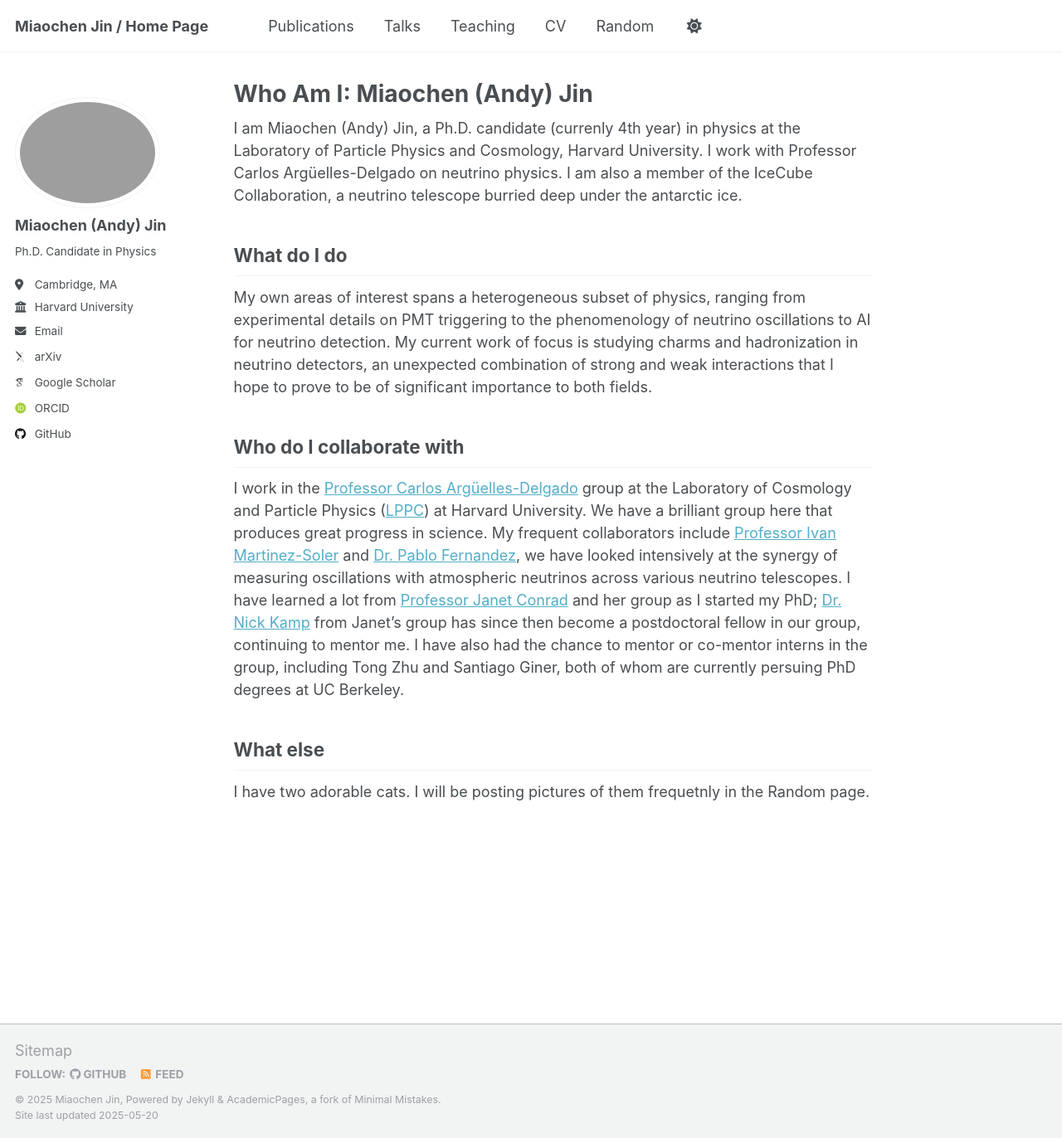
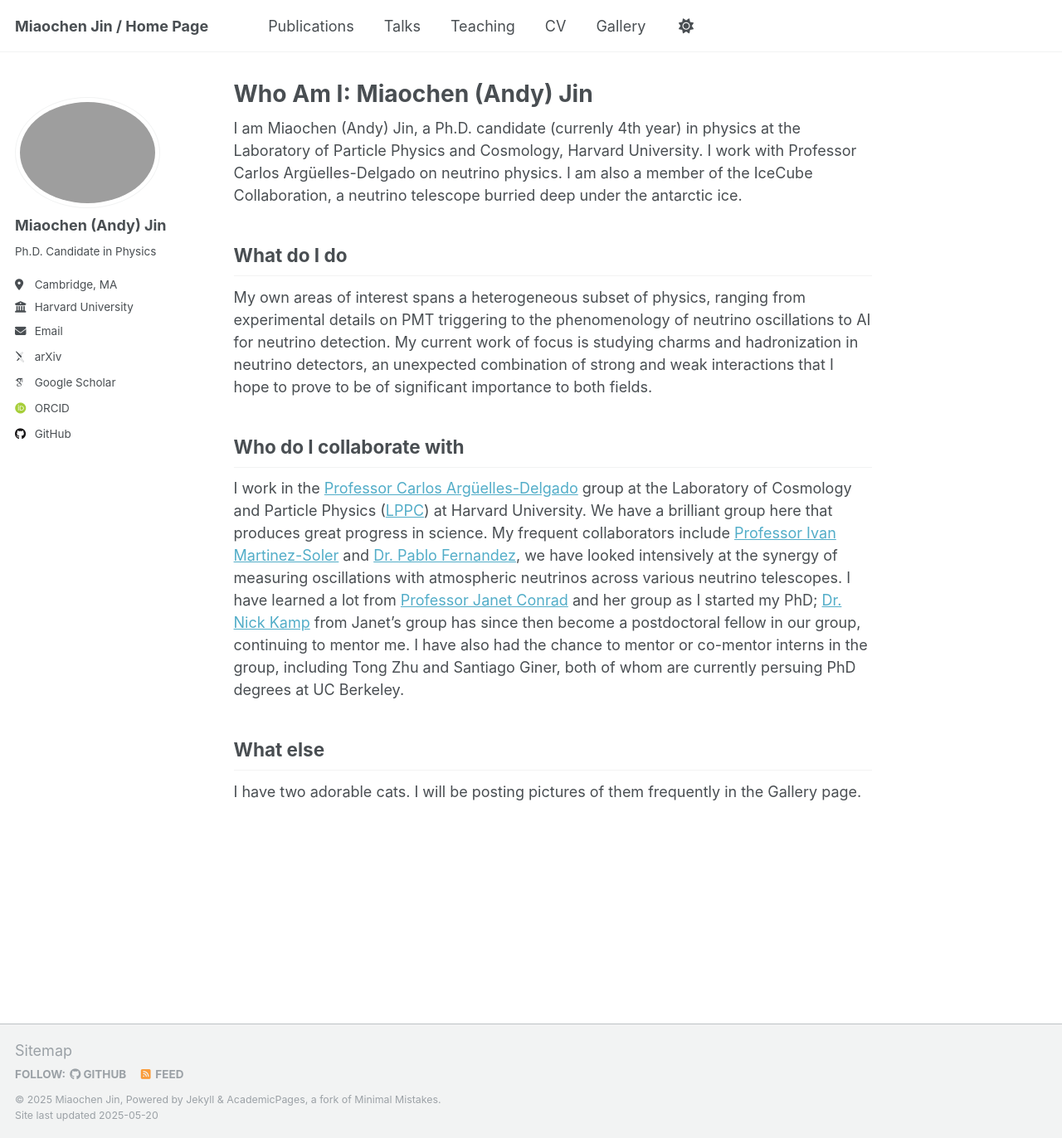
Before and after one commit to MiaochenJin/MiaochenJin.github.io, a Jekyll site: the page built from _pages/about.md, in a window 1280 px wide and 1372 px high. Shown: the whole window at 83% size. Built offline with Jekyll 4.4.1, drawn with Linux system fonts in a browser that asks for light colours; some web fonts are replaced.

```diff
--- a/_data/navigation.yml
+++ b/_data/navigation.yml
@@ -26,8 +26,8 @@ main:
   - title: "CV"
     url: /cv/
 
-  - title: "Random"
-    url: /random/
+  - title: "Gallery"
+    url: /gallery/
 
   # - title: "CV"
   #   url: /cv-json/
--- a/_pages/about.md
+++ b/_pages/about.md
@@ -22,4 +22,4 @@ I have also had the chance to mentor or co-mentor interns in the group, includin
 
 ## What else
 
-I have two adorable cats. I will be posting pictures of them frequetnly in the Random page.
+I have two adorable cats. I will be posting pictures of them frequently in the Gallery page.
```
Also changed, not shown: _pages/gallery.md (added, +31 -0 lines), _pages/random.md (deleted).
